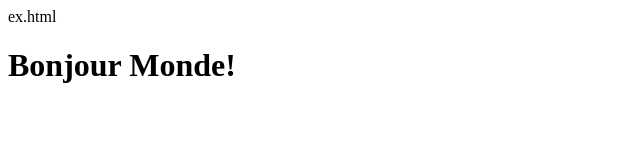
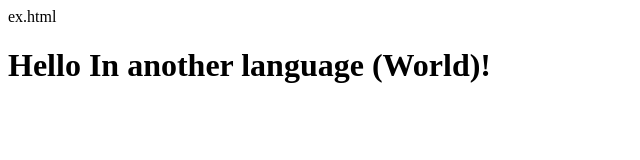
Before and after one commit to adamzhou03/csi3x40_labs, a plain HTML site: page lab01/index.html in a window 1280 px wide. Shown: the whole page, without its empty margins (0-640 px from the left). Drawn offline with Linux system fonts and the light colour scheme.

Commit message:
new lang

```diff
--- a/lab01/index.html
+++ b/lab01/index.html
@@ -7,6 +7,6 @@ ex.html
     <title>Hello World! Site Title</title>
   </head>
   <body>
-    <h1>Bonjour Monde!</h1>
+    <h1>Hello In another language (World)!</h1>
   </body>
 </html>
```
